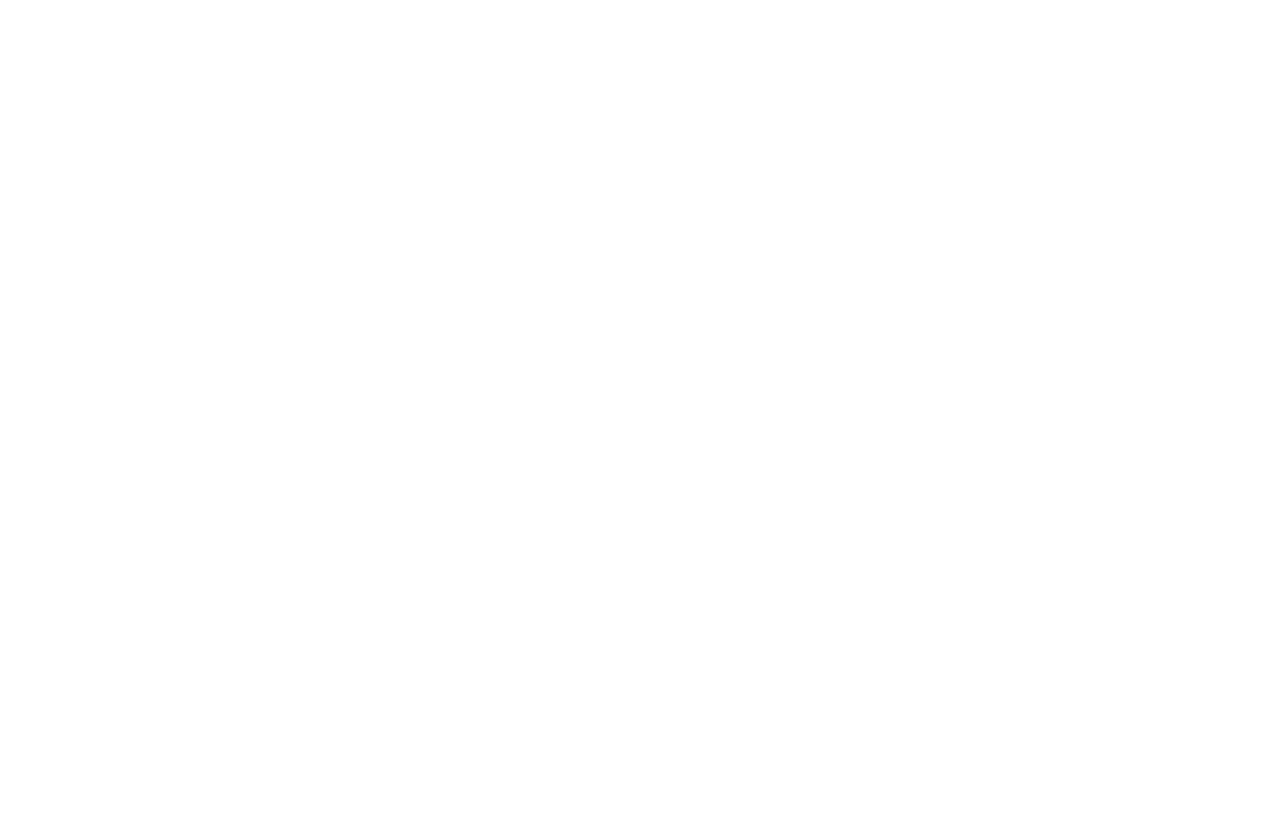
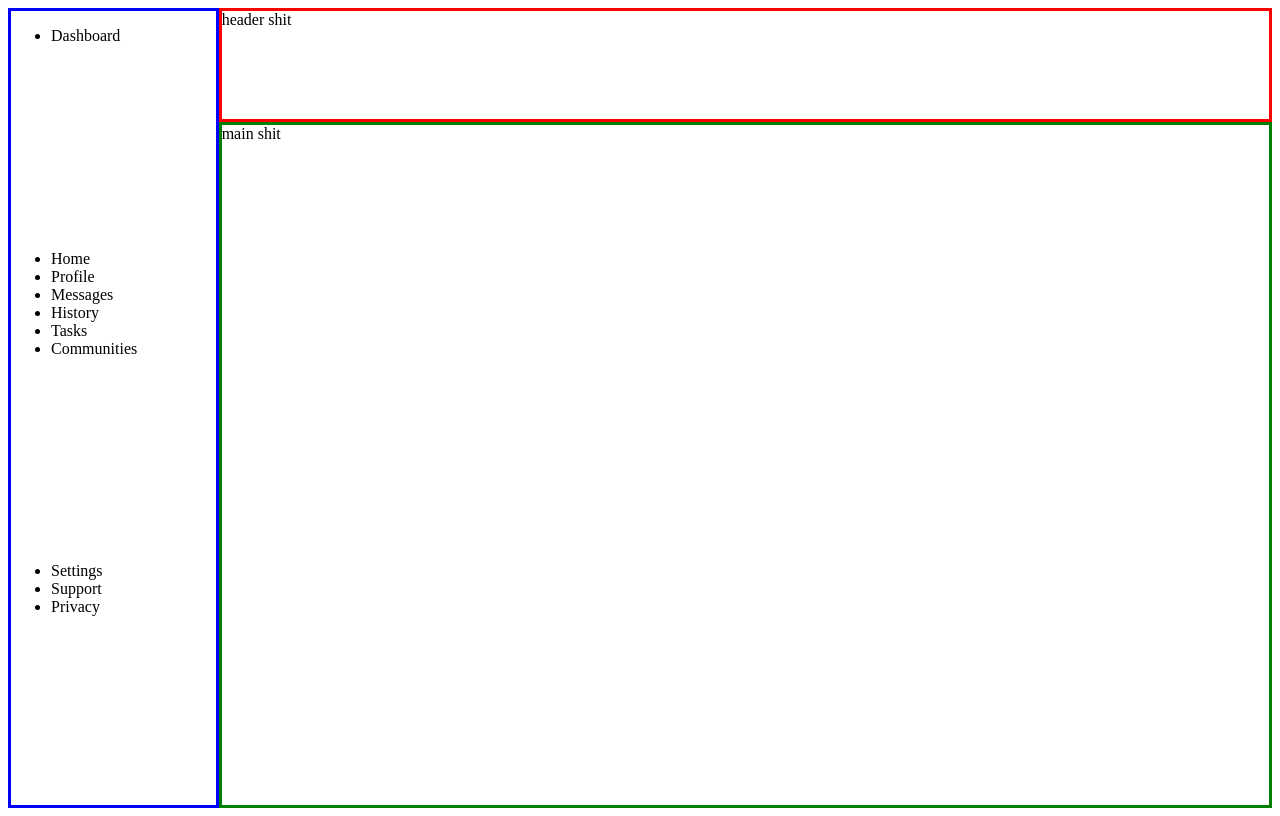
Before and after one commit to selftatbobby/admin_dashboard, a plain HTML site: page index.html in a window 1280 px wide. Drawn offline with Linux system fonts and the light colour scheme.

Commit message:
added dummy content to sidebar

```diff
--- a/index.html
+++ b/index.html
@@ -8,13 +8,28 @@
 <body>
     <div class="container">
         <div class="header">
-
+            header shit
         </div>
         <div class="sidebar">
-
+            <ul class="dashboard">
+                <li>Dashboard</li>
+            </ul>
+            <ul class="nav">
+                <li>Home</li>
+                <li>Profile</li>
+                <li>Messages</li>
+                <li>History</li>
+                <li>Tasks</li>
+                <li>Communities</li>
+            </ul>
+            <ul class="misc">
+                <li>Settings</li>
+                <li>Support</li>
+                <li>Privacy</li>
+            </ul>
         </div>
         <div class="main">
-
+            main shit
         </div>
     </div>
 
--- a/styles.css
+++ b/styles.css
@@ -0,0 +1,24 @@
+.container {
+    display: grid;
+    grid-template-columns: 1fr 5fr;
+    grid-template-rows: 1fr 6fr;
+    height: 100vh;
+}
+
+.header {
+    grid-area: 1 / 2 / 2 / 3;
+    border: 3px solid red;
+}
+
+.sidebar {
+    grid-area: 1 / 1 / 3 / 2;
+    border: 3px solid blue;
+    display: grid;
+    align-items: flex-start;
+}
+
+
+.main {
+    grid-area: 2 / 2 / 3 / 3;
+    border: 3px solid green;
+}
```
Also changed, not shown: 1 other file.
